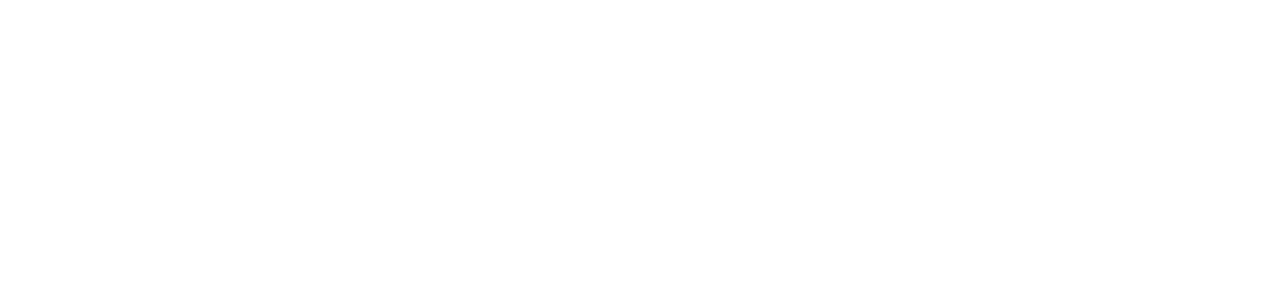
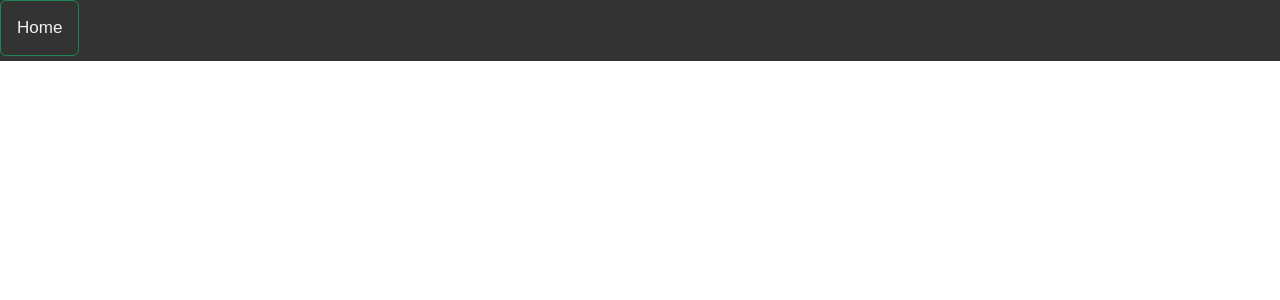
Before and after one commit to 99067235/Angular-spotify, an Angular app: page / in a window 1280 px wide. Shown: the top 300 px of the page. Built offline with nearby package versions, Linux system fonts and the light colour scheme.

Commit message:
Added styling and new packages.

```diff
--- a/package.json
+++ b/package.json
@@ -18,7 +18,9 @@
     "@angular/platform-browser": "^15.1.0",
     "@angular/platform-browser-dynamic": "^15.1.0",
     "@angular/router": "^15.1.0",
+    "bootstrap": "^5.3.0",
     "rxjs": "~7.8.0",
+    "sweetalert2": "^11.7.12",
     "tslib": "^2.3.0",
     "zone.js": "~0.12.0"
   },
--- a/src/app/app.component.css
+++ b/src/app/app.component.css
@@ -0,0 +1,19 @@
+body {
+  margin: 0;
+  font-family: Arial, Helvetica, sans-serif;
+}
+
+nav {
+  overflow: hidden;
+  background-color: #333;
+}
+
+nav button {
+  float: left;
+  color: #f2f2f2;
+  text-align: center;
+  padding: 14px 16px;
+  text-decoration: none;
+  font-size: 17px;
+  margin-bottom: 5px;
+}
--- a/src/app/app.component.html
+++ b/src/app/app.component.html
@@ -0,0 +1,10 @@
+<link href="https://cdn.jsdelivr.net/npm/bootstrap@5.3.0/dist/css/bootstrap.min.css" rel="stylesheet" integrity="sha384-9ndCyUaIbzAi2FUVXJi0CjmCapSmO7SnpJef0486qhLnuZ2cdeRhO02iuK6FUUVM" crossorigin="anonymous">
+<!DOCTYPE html>
+<html>
+<body>
+
+<nav>
+  <button class="btn btn-outline-success">Home</button>
+</nav>
+</body>
+</html>
--- a/src/app/app.module.ts
+++ b/src/app/app.module.ts
@@ -3,6 +3,7 @@
 
 import { AppRoutingModule } from './app-routing.module';
 import { AppComponent } from './app.component';
+import {HttpClient, HttpClientModule} from "@angular/common/http";
 
 @NgModule({
   declarations: [
@@ -10,9 +11,10 @@
   ],
   imports: [
     BrowserModule,
-    AppRoutingModule
+    AppRoutingModule,
+    HttpClientModule
   ],
-  providers: [],
+  providers: [HttpClientModule, HttpClient],
   bootstrap: [AppComponent]
 })
 export class AppModule { }
--- /dev/null
+++ b/src/environments/environment.ts
@@ -0,0 +1,4 @@
+export const environment = {
+  apiUrl: 'http://127.0.0.1:5000',
+  production: false
+};
```
Also changed, not shown: 1 other file (tests, documents, lock files or other folders).
